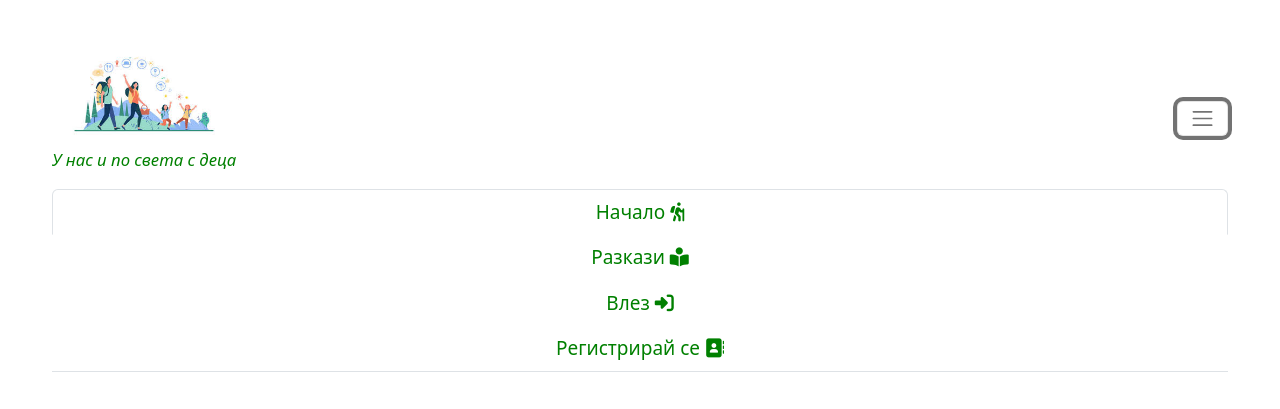
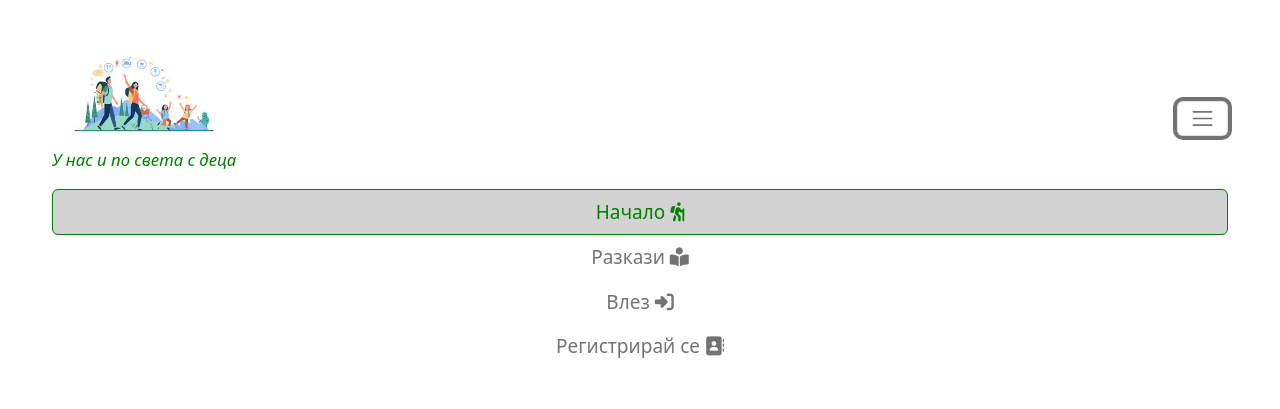
Before and after one commit to NinaNikolova/softuni-react, a React (Create React App) app in the folder client/: page / in a window 1280 px wide. Both pictures are taken after a click on the button 1202 px from the left and 118 px from the top of the page. Shown: the top 409 px of the page. Built offline with nearby package versions, Linux system fonts and the light colour scheme; no server answers.

Commit message:
react-bootstrap changes

```diff
--- a/client/src/components/Header/Nav.js
+++ b/client/src/components/Header/Nav.js
@@ -14,6 +14,11 @@ import { AuthContext } from '../../contexts/AuthContext'
 export const MyNavbar = () => {
     const { isAuthenticated, email } = useContext(AuthContext)
     const location = useLocation();
+    const activeStyle = {
+        backgroundColor: 'lightgray',
+        color: 'green',
+        border: '1px solid green'
+      };
 
     return (
 
@@ -34,21 +39,21 @@ export const MyNavbar = () => {
                 </NavLink>
                 <Navbar.Toggle  aria-controls="basic-navbar-nav" />
                 <Navbar.Collapse id="basic-navbar-nav">
-                    <Nav  variant="tabs"  >
+                    <Nav variant="pills" >
                     <Nav.Item>
-                        <Nav.Link style={{ color: 'green' }} as={Link} to="/" active={location.pathname === '/'} >Начало <i className="fa-solid fa-person-hiking"></i></Nav.Link>
+                        <Nav.Link style={location.pathname === '/' ? activeStyle : {}} as={Link} to="/" active={location.pathname === '/'} >Начало <i className="fa-solid fa-person-hiking"></i></Nav.Link>
                         </Nav.Item>
-                        <Nav.Link style={{ color: 'green' }}  as={Link} to="/catalog" active={location.pathname === '/catalog'} >Разкази <i className="fa-solid fa-book-open-reader"></i></Nav.Link>
+                        <Nav.Link style={location.pathname === '/catalog' ? activeStyle : {}}  as={Link} to="/catalog" active={location.pathname === '/catalog'} >Разкази <i className="fa-solid fa-book-open-reader"></i></Nav.Link>
                         {isAuthenticated === true ?
                             <>
-                               <Nav.Link style={{ color: 'green' }}  as={Link} to="/create" active={location.pathname === '/create'} >Създай <i className="fa-solid fa-pen"></i></Nav.Link>
-                                <Nav.Link style={{ color: 'green' }}  as={Link} to="/logout" active={location.pathname === '/logout'} >Излез <i className="fa-solid fa-right-from-bracket"></i></Nav.Link>
-                                <Nav.Link style={{ color: 'green' }}  as={Link} to="/todos" active={location.pathname === '/todos'} >TODO <i className="fa-solid fa-list"></i></Nav.Link>
+                               <Nav.Link style={location.pathname === '/create' ? activeStyle : {}}  as={Link} to="/create" active={location.pathname === '/create'} >Създай <i className="fa-solid fa-pen"></i></Nav.Link>
+                                <Nav.Link style={location.pathname === '/logout' ? activeStyle : {}}  as={Link} to="/logout" active={location.pathname === '/logout'} >Излез <i className="fa-solid fa-right-from-bracket"></i></Nav.Link>
+                                <Nav.Link style={location.pathname === '/todos' ? activeStyle : {}}  as={Link} to="/todos" active={location.pathname === '/todos'} >TODO <i className="fa-solid fa-list"></i></Nav.Link>
                             </>
                             :
                             <>
-                                <Nav.Link style={{ color: 'green' }}  as={Link} to="/login" active={location.pathname === '/login'}>Влез <i className="fa-solid fa-right-to-bracket"></i></Nav.Link>
-                                <Nav.Link style={{ color: 'green' }}  as={Link} to="/register" active={location.pathname === '/register'}>Регистрирай се <i className="fa-solid fa-address-book"></i></Nav.Link>
+                                <Nav.Link style={location.pathname === '/login' ? activeStyle : {}}  as={Link} to="/login" active={location.pathname === '/login'}>Влез <i className="fa-solid fa-right-to-bracket"></i></Nav.Link>
+                                <Nav.Link style={location.pathname === '/register' ? activeStyle : {}}  as={Link} to="/register" active={location.pathname === '/register'}>Регистрирай се <i className="fa-solid fa-address-book"></i></Nav.Link>
                             </>
                         }
                     </Nav>
```
